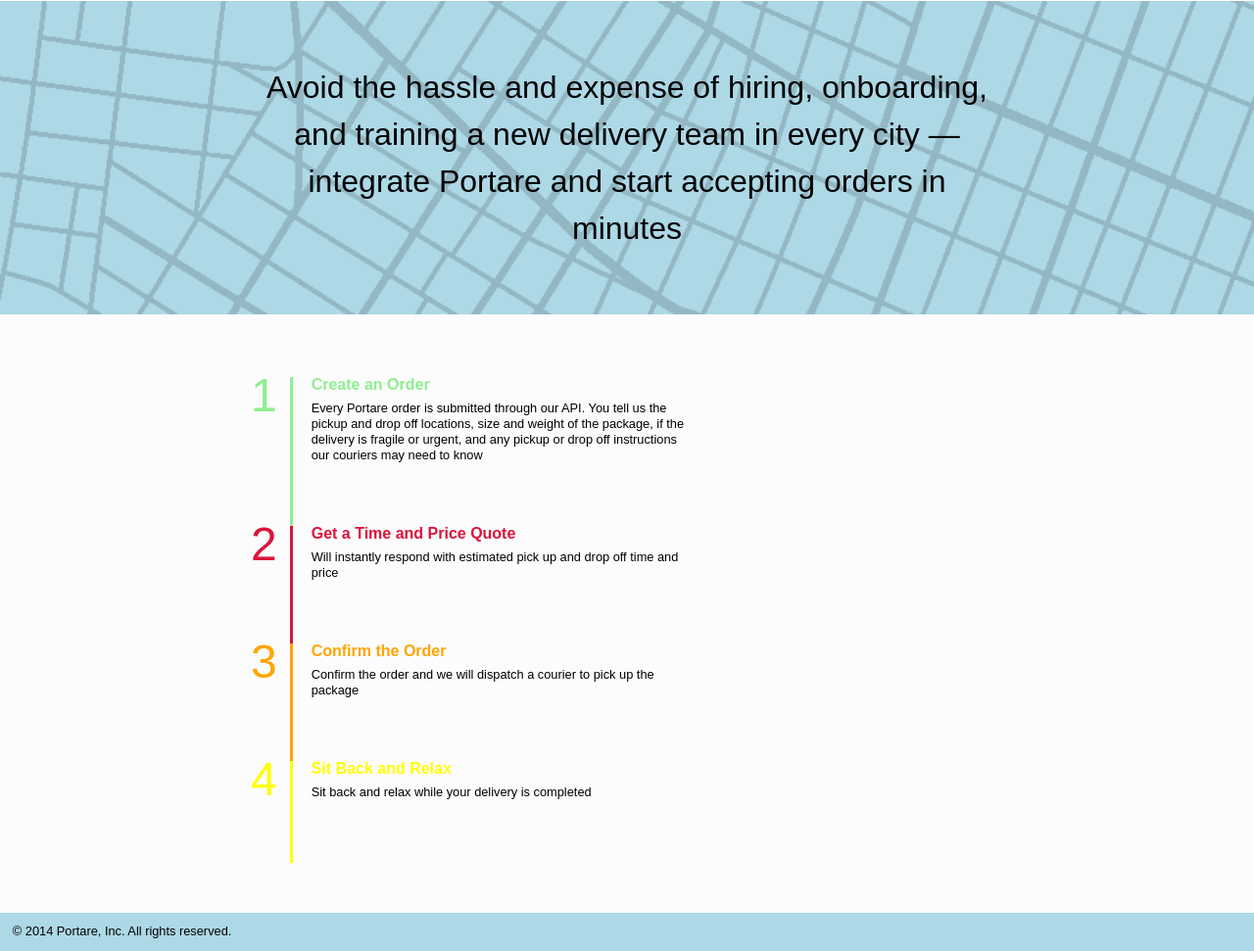
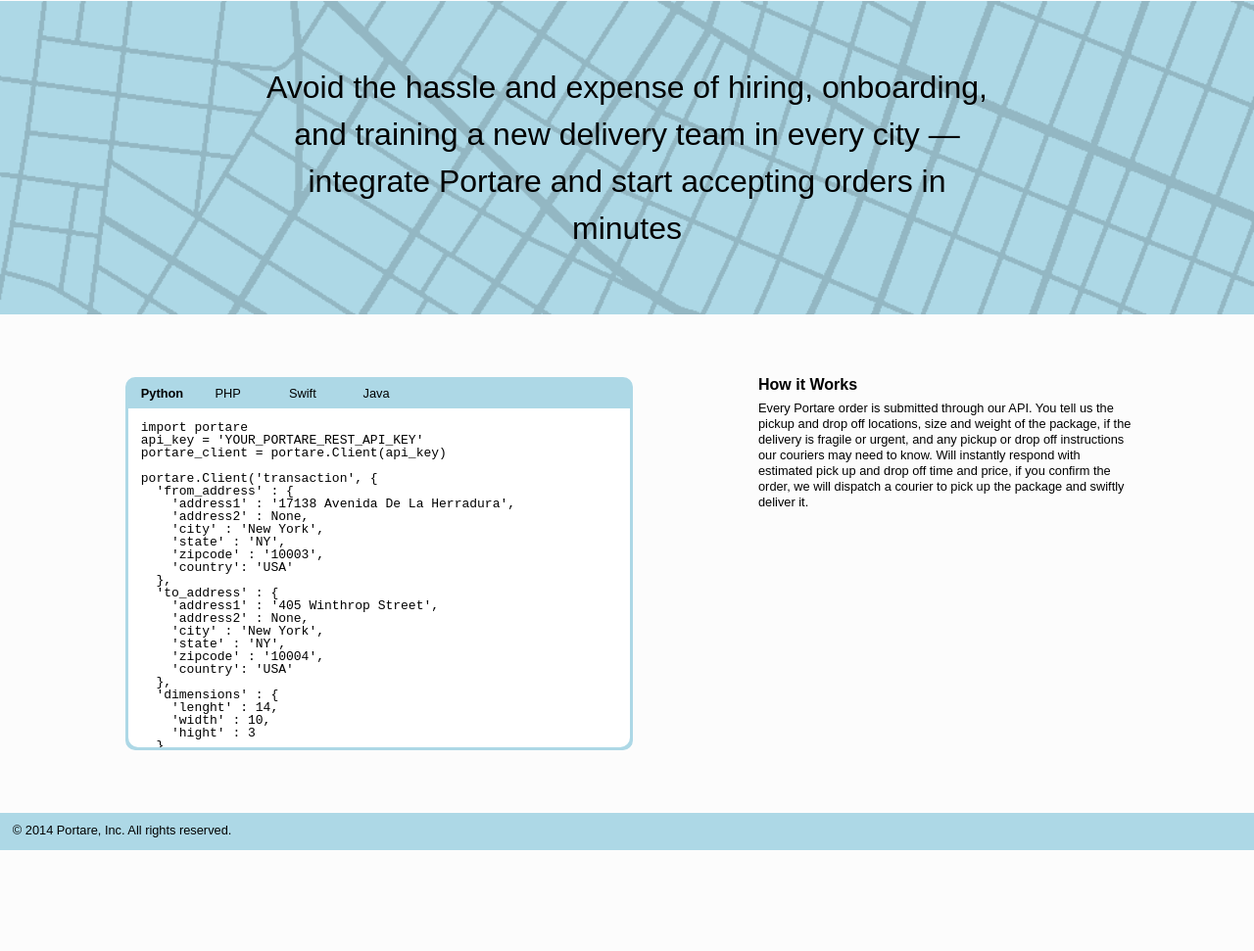
Before and after one commit to jrosen3/portare, a plain HTML site: page index.html in a window 1280 px wide. Shown: the part 1038-2009 px from the top of the page at 98% size. After the commit the page ends 1906 px from the top, so only its background shows below. Drawn offline with nearby package versions, Linux system fonts and the light colour scheme.

Commit message:
code wll

```diff
--- a/css/main.css
+++ b/css/main.css
@@ -160,60 +160,58 @@ h3 {
 }
 
 #how-it-works {
-	width: 80vw;
-	padding: 0% 0% 0% 20%;
-	margin: 0px auto;
+	width: 100%;
 }
 
-#how-it-works .icon, .line, .text {
+#code-well {
 	float: left;
+	width: 40vw;
+	margin: 0vw 10vw 5% 10vw;
+	border: 3px solid lightblue;
+	border-radius: 10px;
+
 }
 
-#how-it-works .icon {
-	font-size: 300%;
-	margin-top: -5px;
+#nav-tabs {
+	width: 40vw;
+	font-size: 80%;
 }
 
-.text {
-	width: 30vw;
-	padding: 0vw 0vw 5vw 1.5vw;
-	border-left: 3px solid;
+#nav-tabs li {
+	float: left;
+	min-width: 50px;
+	padding: 1vh 1vw 1vh 1vw;
+
 }
 
-.text h2 {
+#code {
+	float: left;
+	width: 38vw;
+	height: 40vh;
+	padding: 1vw;
+	overflow: scroll;
+	background-color: white;
+	border-radius: 0px 0px 10px 10px;
+}
+
+pre {
+	border: none !important;
+	font-family: monospace;
+}
+
+#text {
+	float: left;
+	width: 30vw;
+	margin-bottom: 5%;
+}
+
+#text > h2 {
 	margin-bottom: 1vh;
 }
 
-.text p {
+#text > p {
 	font-size: 80%;
 	line-height: 125%;
-	color: black;
-}
-
-#w-1, #w-2, #w-3, #w-4 {
-	clear: both;
-	margin-right: 1vw;
-}
-
-#w-1, #w-1-t {
-	color: lightgreen;
-	border-color: lightgreen;
-}
-
-#w-2, #w-2-t {
-	color: crimson;
-	border-color: crimson;
-}
-
-#w-3, #w-3-t {
-	color: orange;
-	border-color: orange;
-}
-
-#w-4, #w-4-t {
-	color: yellow;
-	border-color: yellow;
-	margin-bottom: 5%;
 }
 
 #footer {
--- a/index.html
+++ b/index.html
@@ -7,11 +7,15 @@
     <!-- <link rel="shortcut icon" href="../favicon.ico"> -->
 
     <!-- jquery -->
-    <script src="//ajax.googleapis.com/ajax/libs/jquery/1.10.2/jquery.min.js"></script>
-    <script src="//ajax.googleapis.com/ajax/libs/jqueryui/1.10.3/jquery-ui.min.js"></script>
+    <script src="https://ajax.googleapis.com/ajax/libs/jquery/1.10.2/jquery.min.js"></script>
+    <!--<script src="https://ajax.googleapis.com/ajax/libs/jqueryui/1.10.3/jquery-ui.min.js"></script>-->
 
     <!-- js -->
     <script src="js/main.js"></script>
+
+    <!-- code -->
+    <!-- https://code.google.com/p/google-code-prettify/wiki/GettingStarted -->
+    <script src="https://google-code-prettify.googlecode.com/svn/loader/run_prettify.js?skin=default"></script>
 
     <!-- css -->
     <link rel="stylesheet" href="css/reset.css" />
@@ -35,7 +39,7 @@
       <div class="points">
         <div class="icon" id="p-api"></div>
         <h2>Intuitive RESTful API</h2>
-        <p>Control your entire shipping job via our simple REST API. We built Portare with developers in mind so we offer wrappers in Ruby, Python, and PHP as well as iOS and Android SDKs</p>
+        <p>Control your entire shipping job via our simple REST API. We built Portare with developers in mind so we offer wrappers in Python and PHP as well as iOS and Android SDKs</p>
       </div>
       <div class="points">
         <div class="icon" id="p-price"></div>
@@ -62,28 +66,62 @@
     </div>
 
     <div id="how-it-works">
-      <div class="icon" id="w-1">1</div>
-      <div class="text" id="w-1-t">
-        <h2>Create an Order</h2>
-        <p>Every Portare order is submitted through our API. You tell us the pickup and drop off locations, size and weight of the package, if the delivery is fragile or urgent, and any pickup or drop off instructions our couriers may need to know</p>
+      <div id="code-well" class="c1-b">
+        <ul id="nav-tabs">
+          <li class="tab-nav" ><a class="link" href="#python">Python</a></li>
+          <li class="tab-nav" ><a class="link" href="#php">PHP</a></li>
+          <li class="tab-nav" ><a class="link" href="#swift">Swift</a></li>
+          <li class="tab-nav" ><a class="link" href="#java">Java</a></li>
+        </ul>
+        <div id="code">
+          <pre id="python" class="prettyprint tab-panel active-first">
+import portare
+api_key = 'YOUR_PORTARE_REST_API_KEY'
+portare_client = portare.Client(api_key)
+
+portare.Client('transaction', {
+  'from_address' : {
+    'address1' : '17138 Avenida De La Herradura',
+    'address2' : None,
+    'city' : 'New York',
+    'state' : 'NY',
+    'zipcode' : '10003',
+    'country': 'USA'
+  },
+  'to_address' : {
+    'address1' : '405 Winthrop Street',
+    'address2' : None,
+    'city' : 'New York',
+    'state' : 'NY',
+    'zipcode' : '10004',
+    'country': 'USA'
+  },
+  'dimensions' : {
+    'lenght' : 14,
+    'width' : 10,
+    'hight' : 3
+  },
+  'weight' : 104, #6.5 lbs
+  'fragile' : 'No',
+  'urgent' : 1, #0, 1, or 2
+  'pickup_instructions' : 'order #145637',
+  'delivery_instructions' : 'Delivery for Ben from Smiths BBQ'
+})
+          </pre>
+          <pre  id="php" class="prettyprint tab-panel">
+PHP is coming soon
+          </pre>
+          <pre  id="swift" class="prettyprint tab-panel">
+Swift is soming soon
+          </pre>
+          <pre  id="java" class="prettyprint tab-panel">
+Java is coming soon
+          </pre>
+        </div>
       </div>
-
-      <div class="icon" id="w-2">2</div>
-      <div class="text" id="w-2-t">
-        <h2>Get a Time and Price Quote</h2>
-        <p>Will instantly respond with estimated pick up and drop off time and price</p>
-      </div>
-
-      <div class="icon" id="w-3">3</div>
-      <div class="text" id="w-3-t">
-        <h2>Confirm the Order</h2>
-        <p>Confirm the order and we will dispatch a courier to pick up the package</p>
-      </div>
-
-      <div class="icon" id="w-4">4</div>
-      <div class="text" id="w-4-t">
-        <h2>Sit Back and Relax</h2>
-        <p>Sit back and relax while your delivery is completed</p>
+      <div id="text">
+        <h2>How it Works</h2>
+        <p>Every Portare order is submitted through our API. You tell us the pickup and drop off locations, size and weight of the package, if the delivery is fragile or urgent, and any pickup or drop off instructions our couriers may need to know. Will instantly respond with estimated pick up and drop off time and price, if you confirm the order, we will dispatch a courier to pick up the package and swiftly deliver it.</p>
       </div>
     </div>
 
--- a/js/main.js
+++ b/js/main.js
@@ -1,5 +1,6 @@
 $(document).ready(function(){
-
+	set_tabs();
+	toggle_tabs();
 });
 
 $(window).resize(function(){
@@ -10,6 +11,18 @@ $(window).load(function(){
 
 });
 
-$(window).on("orientationchange",function(){
+function set_tabs() {
+	$(".tab-panel").hide();
+	$(".active-first").show();
+	$($(".tab-nav a[href=\"#"+$(".active-first").attr("id")+"\"]")).css({'font-weight':'bold'});
+}
 
-});
+function toggle_tabs() {
+	$(".tab-nav a").click(function(){
+		$(".tab-panel").hide();
+		$($(this).attr('href')).show();
+
+		$(".tab-nav a").css({'font-weight':'normal'});
+		$($(".tab-nav a[href=\""+$(this).attr("href")+"\"]")).css({'font-weight':'bold'});
+	});
+}
```
Also changed, not shown: img/arrow.png (added).
